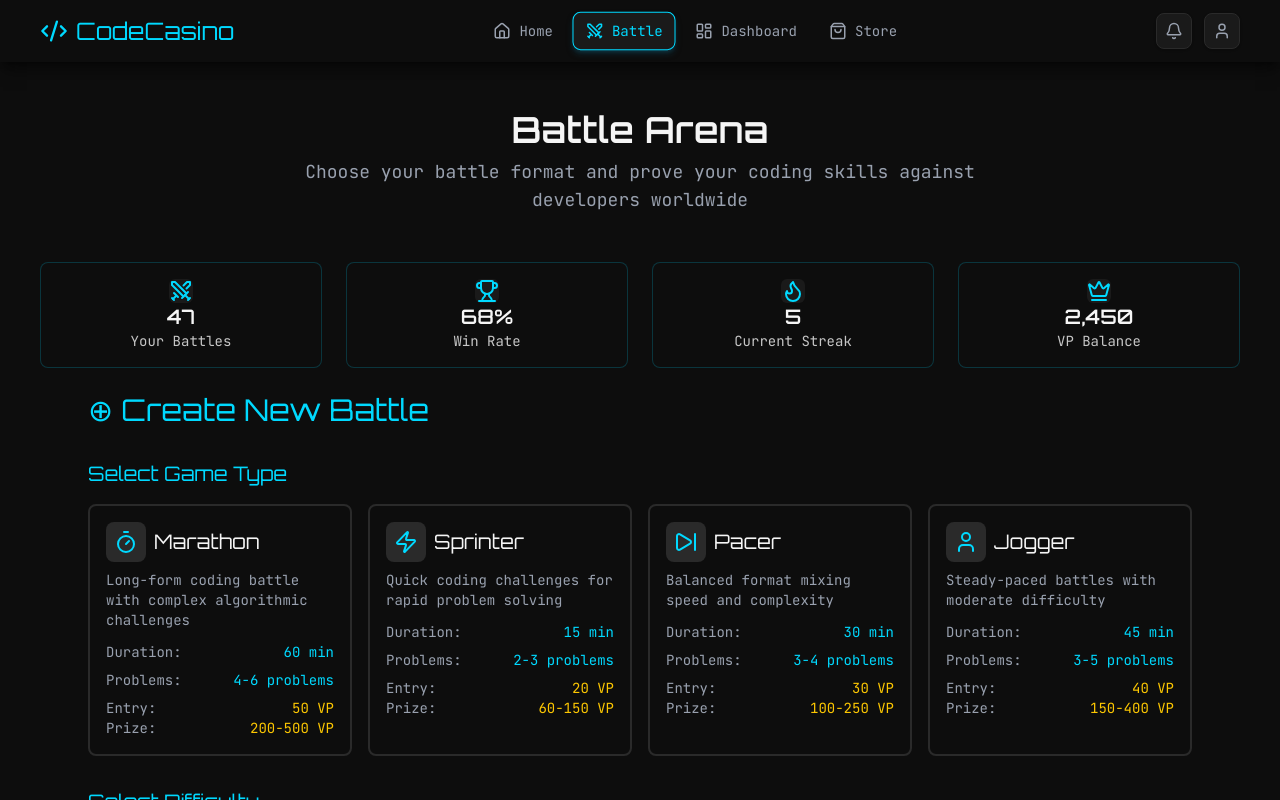
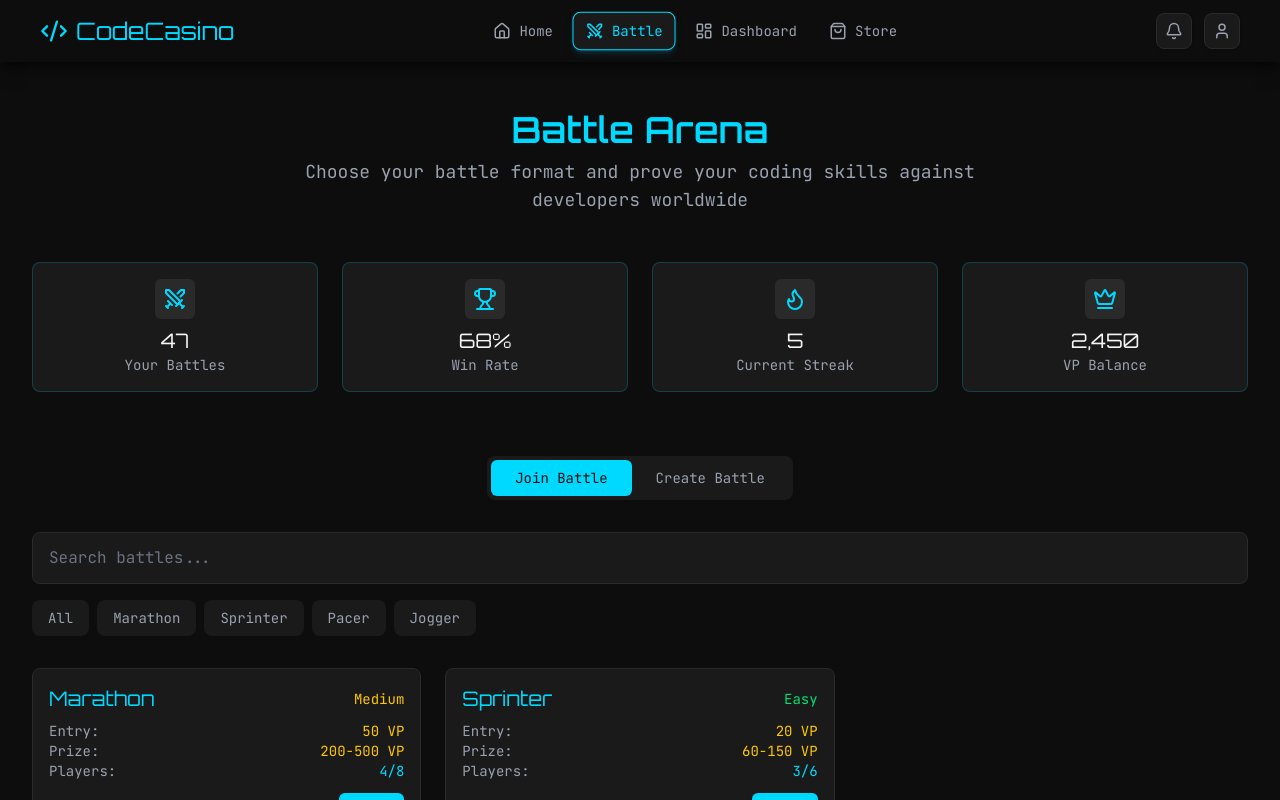
Before and after one commit to NilanchalaPanda/codecasino, a Next.js app: page /battle in a window 1280 px wide. Shown: the top 800 px of the page. Built offline with nearby package versions, Linux system fonts and the light colour scheme.

Commit message:
feat: enhance BattlePage with battle creation and listing features; add BattleToggle, BattleSearchBar, and BattleList components

```diff
--- a/app/(dashboard)/battle/page.tsx
+++ b/app/(dashboard)/battle/page.tsx
@@ -1,14 +1,31 @@
+"use client";
+import { useState } from "react";
 import BattleHero from "@/components/battle/BattleHero";
-import CreateBattlePage from "@/components/battle/CreateBattle";
-import React from "react";
+import BattleToggle from "@/components/battle/BattleToggle";
+import BattleSearchBar from "@/components/battle/BattleSearchBar";
+import BattleList from "@/components/battle/BattleList";
+import CreateBattleForm from "@/components/battle/CreateBattleForm";
 
-const page = () => {
+export default function BattlePage() {
+  const [isCreatingBattle, setIsCreatingBattle] = useState(false);
+
   return (
-    <div>
+    <div className="min-h-screen bg-background text-foreground">
       <BattleHero />
-      <CreateBattlePage />
+      <div className="max-w-7xl mx-auto px-4 sm:px-6 lg:px-8 py-8">
+        <BattleToggle
+          isCreatingBattle={isCreatingBattle}
+          setIsCreatingBattle={setIsCreatingBattle}
+        />
+        {isCreatingBattle ? (
+          <CreateBattleForm />
+        ) : (
+          <>
+            <BattleSearchBar />
+            <BattleList />
+          </>
+        )}
+      </div>
     </div>
   );
-};
-
-export default page;
+}
--- /dev/null
+++ b/components/battle/BattleCard.tsx
@@ -0,0 +1,53 @@
+interface BattleCardProps {
+  battle: {
+    id: string;
+    type: string;
+    difficulty: string;
+    entryFee: string;
+    prizePool: string;
+    players: string;
+    time: string;
+    status: string;
+  };
+}
+
+export default function BattleCard({ battle }: BattleCardProps) {
+  return (
+    <div className="bg-gray-800 border border-gray-700 rounded-lg p-4 transition-all duration-300 hover:border-cyan">
+      <div className="flex justify-between items-center mb-2">
+        <h3 className="font-display text-xl text-cyan">{battle.type}</h3>
+        <span
+          className={`text-sm ${
+            battle.difficulty === "Easy"
+              ? "text-green-400"
+              : battle.difficulty === "Medium"
+              ? "text-yellow-400"
+              : "text-red-400"
+          }`}
+        >
+          {battle.difficulty}
+        </span>
+      </div>
+      <div className="mb-3">
+        <div className="flex justify-between text-gray-400 text-sm">
+          <span>Entry:</span>
+          <span className="text-yellow-400">{battle.entryFee}</span>
+        </div>
+        <div className="flex justify-between text-gray-400 text-sm">
+          <span>Prize:</span>
+          <span className="text-yellow-400">{battle.prizePool}</span>
+        </div>
+        <div className="flex justify-between text-gray-400 text-sm">
+          <span>Players:</span>
+          <span className="text-cyan">{battle.players}</span>
+        </div>
+      </div>
+      <div className="flex justify-between items-center">
+        <span className="text-gray-400 text-sm">{battle.time}</span>
+        <button className="px-4 py-1 bg-cyan text-background rounded-md text-sm font-mono hover:bg-cyan/80 transition-colors">
+          Join
+        </button>
+      </div>
+    </div>
+  );
+}
--- a/components/battle/BattleHero.tsx
+++ b/components/battle/BattleHero.tsx
@@ -4,47 +4,44 @@ export default function BattleHero() {
   const battleDetails = [
     {
       desc: "Your Battles",
-      icon: <Swords />,
+      icon: <Swords className="text-cyan" />,
       number: 47,
     },
-    {
-      desc: "Win Rate",
-      icon: <Trophy />,
-      number: "68%",
-    },
+    { desc: "Win Rate", icon: <Trophy className="text-cyan" />, number: "68%" },
     {
       desc: "Current Streak",
-      icon: <Flame />,
+      icon: <Flame className="text-cyan" />,
       number: 5,
     },
     {
       desc: "VP Balance",
-      icon: <Crown />,
+      icon: <Crown className="text-cyan" />,
       number: "2,450",
     },
   ];
 
   return (
-    <div className="max-w-7xl mx-auto bg-cover bg-center flex flex-col justify-center items-center px-10 pt-12">
-      <h1 className="font-display text-4xl mb-2 font-semibold">Battle Arena</h1>
-      <p className="text-lg max-w-3xl text-center text-gray-400">
+    <div className="max-w-7xl mx-auto bg-background px-4 sm:px-6 lg:px-8 pt-12 pb-8">
+      <h1 className="font-display text-4xl mb-2 font-semibold text-center text-cyan">
+        Battle Arena
+      </h1>
+      <p className="text-lg max-w-3xl mx-auto text-center text-gray-400">
         Choose your battle format and prove your coding skills against
         developers worldwide
       </p>
-
-      <div className="mt-12 w-full grid grid-cols-1 sm:grid-cols-2 lg:grid-cols-4 gap-4 sm:gap-6 mx-auto">
+      <div className="mt-12 grid grid-cols-1 sm:grid-cols-2 lg:grid-cols-4 gap-4 sm:gap-6">
         {battleDetails.map((item) => (
           <div
             key={item.desc}
-            className="bg-gray-900 border border-cyan/20 rounded-lg p-4 transition-all duration-300 flex flex-col items-center text-center"
+            className="bg-gray-800 border border-cyan/20 rounded-lg p-4 transition-all duration-300 flex flex-col items-center text-center"
           >
-            <div className="bg-gray-800 rounded-md text-cyan">{item.icon}</div>
-            <h3 className="font-semibold font-display text-lg sm:text-xl text-foreground">
+            <div className="bg-gray-700 rounded-md p-2 mb-2 text-cyan">
+              {item.icon}
+            </div>
+            <h3 className="font-display text-xl text-foreground">
               {item.number}
             </h3>
-            <p className="text-foreground/80 text-xs sm:text-sm font-mono">
-              {item.desc}
-            </p>
+            <p className="text-gray-400 text-sm font-mono">{item.desc}</p>
           </div>
         ))}
       </div>
--- /dev/null
+++ b/components/battle/BattleList.tsx
@@ -0,0 +1,34 @@
+import BattleCard from "./BattleCard";
+
+export default function BattleList() {
+  const battles = [
+    {
+      id: "1",
+      type: "Marathon",
+      difficulty: "Medium",
+      entryFee: "50 VP",
+      prizePool: "200-500 VP",
+      players: "4/8",
+      time: "Starts in 10m",
+      status: "Waiting",
+    },
+    {
+      id: "2",
+      type: "Sprinter",
+      difficulty: "Easy",
+      entryFee: "20 VP",
+      prizePool: "60-150 VP",
+      players: "3/6",
+      time: "Starts in 5m",
+      status: "Waiting",
+    },
+  ];
+
+  return (
+    <div className="grid grid-cols-1 sm:grid-cols-2 lg:grid-cols-3 gap-6">
+      {battles.map((battle) => (
+        <BattleCard key={battle.id} battle={battle} />
+      ))}
+    </div>
+  );
+}
--- /dev/null
+++ b/components/battle/BattleSearchBar.tsx
@@ -0,0 +1,23 @@
+export default function BattleSearchBar() {
+  return (
+    <div className="mb-8">
+      <div className="relative">
+        <input
+          type="text"
+          placeholder="Search battles..."
+          className="w-full bg-gray-800 border border-gray-700 rounded-lg py-3 px-4 text-foreground placeholder-gray-500 focus:outline-none focus:ring-2 focus:ring-cyan"
+        />
+      </div>
+      <div className="flex flex-wrap gap-2 mt-4">
+        {["All", "Marathon", "Sprinter", "Pacer", "Jogger"].map((filter) => (
+          <button
+            key={filter}
+            className="px-4 py-2 bg-gray-800 text-gray-400 hover:text-foreground rounded-lg text-sm font-mono transition-colors"
+          >
+            {filter}
+          </button>
+        ))}
+      </div>
+    </div>
+  );
+}
--- /dev/null
+++ b/components/battle/BattleToggle.tsx
@@ -0,0 +1,36 @@
+interface BattleToggleProps {
+  isCreatingBattle: boolean;
+  setIsCreatingBattle: (value: boolean) => void;
+}
+
+export default function BattleToggle({
+  isCreatingBattle,
+  setIsCreatingBattle,
+}: BattleToggleProps) {
+  return (
+    <div className="flex justify-center mb-8">
+      <div className="bg-gray-800 rounded-lg p-1 flex">
+        <button
+          onClick={() => setIsCreatingBattle(false)}
+          className={`px-6 py-2 rounded-md font-mono text-sm transition-colors ${
+            !isCreatingBattle
+              ? "bg-cyan text-background"
+              : "text-gray-400 hover:text-gray-300"
+          }`}
+        >
+          Join Battle
+        </button>
+        <button
+          onClick={() => setIsCreatingBattle(true)}
+          className={`px-6 py-2 rounded-md font-mono text-sm transition-colors ${
+            isCreatingBattle
+              ? "bg-cyan text-background"
+              : "text-gray-400 hover:text-gray-300"
+          }`}
+        >
+          Create Battle
+        </button>
+      </div>
+    </div>
+  );
+}
--- a/components/battle/CreateBattle.tsx
+++ b/components/battle/CreateBattleForm.tsx
@@ -1,21 +1,18 @@
 "use client";
 import { useState } from "react";
-import BattleTypeCard from "./BattleTypeCard";
-import DifficultyCard from "./DifficultyCard";
+import BattleTypeCard from "@/components/battle/BattleTypeCard";
+import DifficultyCard from "@/components/battle/DifficultyCard";
 import { Timer, Zap, SkipForward, User } from "lucide-react";
 
-export default function CreateBattlePage() {
+export default function CreateBattleForm() {
   const [selectedType, setSelectedType] = useState<string | null>(null);
-  const [selectedDifficulty, setSelectedDifficulty] = useState<string | null>(
-    null
-  );
+  const [selectedDifficulty, setSelectedDifficulty] = useState<string | null>(null);
 
   const battleTypes = [
     {
       id: "marathon",
       name: "Marathon",
-      description:
-        "Long-form coding battle with complex algorithmic challenges",
+      description: "Long-form coding battle with complex algorithmic challenges",
       duration: "60 min",
       problems: "4-6 problems",
       entry: "50 VP",
@@ -65,20 +62,13 @@ export default function CreateBattlePage() {
       alert("Please select both a battle type and difficulty.");
       return;
     }
-    // Logic to create the battle
     console.log(`Creating battle: ${selectedType} (${selectedDifficulty})`);
   };
 
   return (
-    <div className="max-w-6xl mx-auto min-h-screen bg-background text-foreground p-6">
-      <h1 className="font-display text-3xl mb-8 text-cyan">
-        ⊕ Create New Battle
-      </h1>
-
+    <div>
       <div className="mb-8">
-        <h2 className="font-display text-xl mb-4 text-cyan">
-          Select Game Type
-        </h2>
+        <h2 className="font-display text-xl mb-4 text-cyan">Select Game Type</h2>
         <div className="grid grid-cols-1 sm:grid-cols-2 lg:grid-cols-4 gap-4">
           {battleTypes.map((type) => (
             <BattleTypeCard
@@ -92,9 +82,7 @@ export default function CreateBattlePage() {
       </div>
 
       <div className="mb-8">
-        <h2 className="font-display text-xl mb-4 text-cyan">
-          Select Difficulty
-        </h2>
+        <h2 className="font-display text-xl mb-4 text-cyan">Select Difficulty</h2>
         <div className="grid grid-cols-1 sm:grid-cols-3 gap-4">
           {difficulties.map((difficulty) => (
             <DifficultyCard
@@ -105,14 +93,14 @@ export default function CreateBattlePage() {
             />
           ))}
         </div>
+      </div>
 
-        <button
-          onClick={handleCreateBattle}
-          className="mt-6 w-full py-3 bg-cyan text-background font-display text-xl rounded-lg hover:bg-cyan/80 transition-colors"
-        >
-          ⚔ Create Battle
-        </button>
-      </div>
+      <button
+        onClick={handleCreateBattle}
+        className="w-full py-3 bg-cyan text-background font-display text-xl rounded-lg hover:bg-cyan/80 transition-colors"
+      >
+        ⚔ Create Battle
+      </button>
     </div>
   );
 }
```
